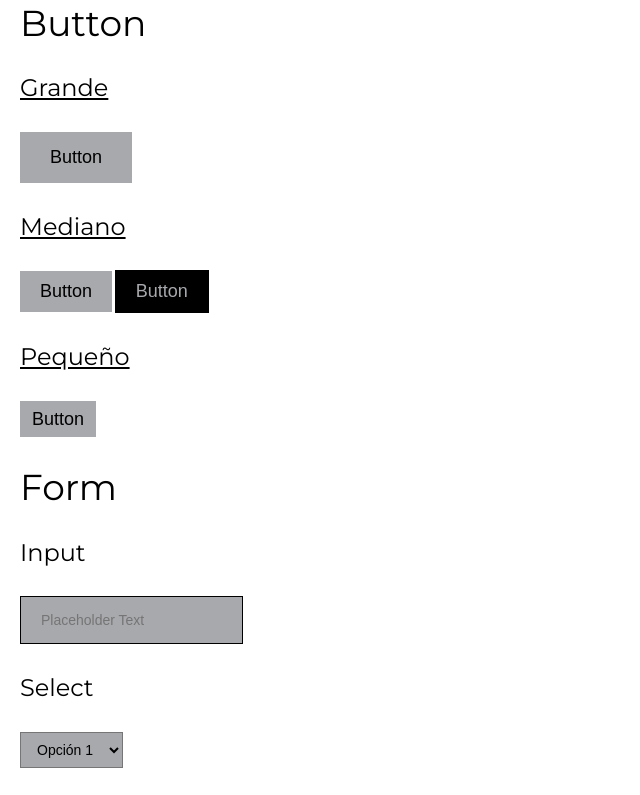
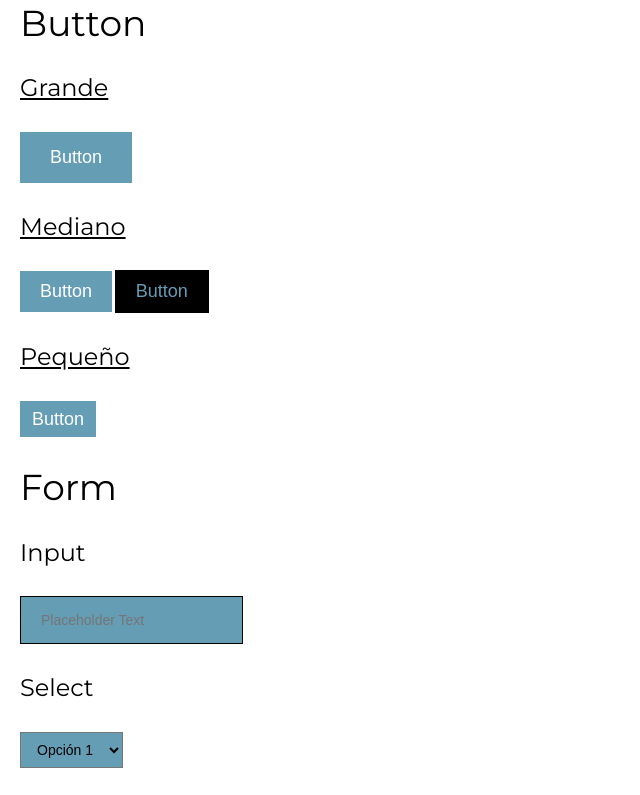
Before and after one commit to mledezma/Style-guide, a plain HTML site: page index.html in a window 1280 px wide. Shown: the part 1717-2512 px from the top of the page, without its empty margins (0-640 px from the left). Drawn offline with Linux system fonts and the light colour scheme.

Commit message:
Changed the colors andded a new one

```diff
--- a/index.html
+++ b/index.html
@@ -19,7 +19,7 @@
         <div class="secondary-color">
             <p>#2B2F3F</p>
             <p>#404451</p>
-            <p>#E8E8E8</p>
+            <p>#659DB5</p>
         </div>
 
         <h2>Fuentes</h2>
--- a/sass/base/_variables.scss
+++ b/sass/base/_variables.scss
@@ -3,4 +3,4 @@ $main-font: 'Montserrat', sans-serif;
 $secondary-font: 'Source Sans Pro', sans-serif;
 
 // Color
-$secondary-color: #A8A9AD;
+$secondary-color: #659DB5;
--- a/sass/module/_button.scss
+++ b/sass/module/_button.scss
@@ -1,7 +1,7 @@
 .btn {
     background-color: $secondary-color;
     border: none;
-    color: #000;
+    color: #fff;
     cursor: pointer;
     font-size: 18px;
     text-align: center;
```
Also changed, not shown: css/styles.css.
